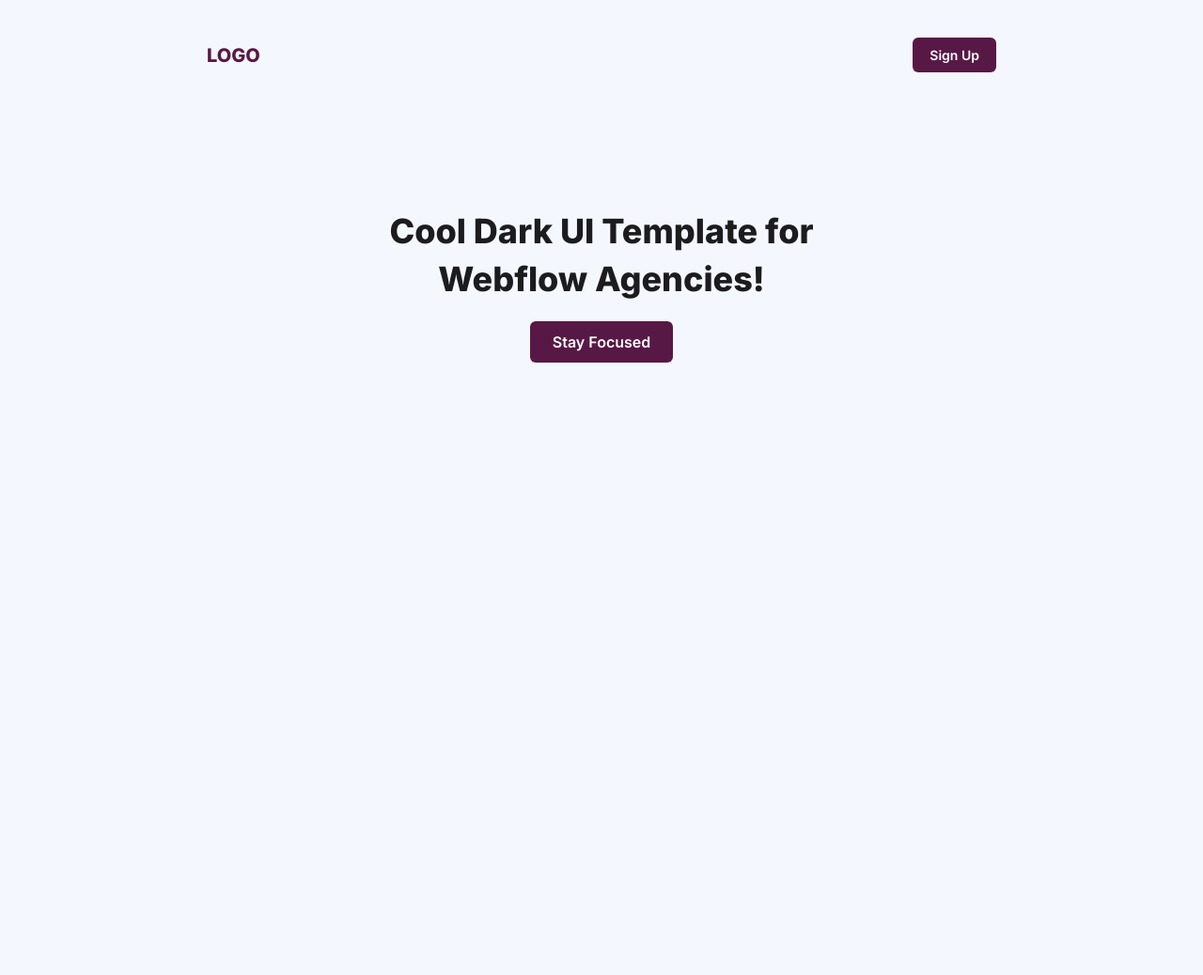
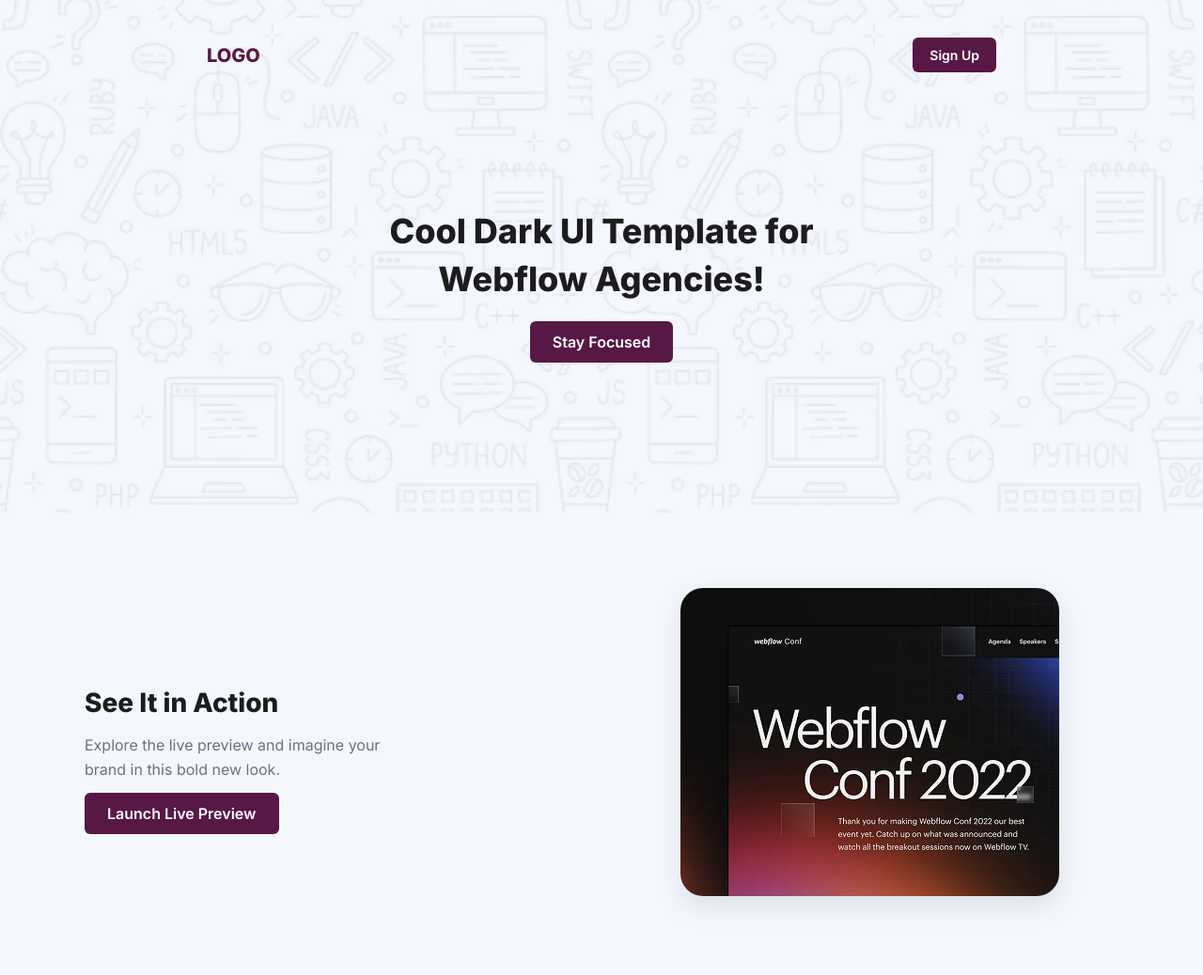
Before and after one commit to AshrafulAlam96/heroAssignmentOne, a plain HTML site: page index.html in a window 1280 px wide. Shown: the whole page at 94% size. Before the commit the page ends 800 px from the top, so only its background shows below. Drawn offline with Linux system fonts and the light colour scheme.

Commit message:
Action Section

```diff
--- a/index.html
+++ b/index.html
@@ -8,6 +8,8 @@
   <link rel="stylesheet" href="style.css" />
 </head>
 <body>
+
+  <!-- Header -->
   <header class="banner">
     <nav class="navbar">
       <div class="logo">LOGO</div>
@@ -19,5 +21,30 @@
       <a href="#" class="cta-btn">Stay Focused</a>
     </div>
   </header>
+  <!-- Header -->
+
+  <!-- Main -->
+   <Main>
+    <!-- Action Section  -->
+    <section class="action-section">
+  <div class="action-container">
+    <div class="action-text">
+      <h2>See It in Action</h2>
+      <p>Explore the live preview and imagine your <br> brand in this bold new look.</p>
+      <a href="#" class="action-btn">Launch Live Preview</a>
+    </div>
+    <div class="action-image">
+      <img src="/heroAssignmentOne/Assets/wc-mini.png" alt="Webflow Conf 2022 preview">
+    </div>
+  </div>
+</section>
+   </Main>
+   <!-- Main -->
+
+   <!-- Footer -->
+    <footer>
+
+    </footer>
+   <!-- Footer -->
 </body>
 </html>
--- a/style.css
+++ b/style.css
@@ -8,7 +8,7 @@ body {
 
 /* Banner section */
 .banner {
-  background: url('/Assigment01/Assets/Hero-bg.png') center center no-repeat;
+  background: url('/heroAssignmentOne/Assets/Hero-bg.png') center center no-repeat;
   background-size: cover;
   padding: 40px 20px;
   /* min-height: 100vh; */
@@ -23,7 +23,7 @@ body {
   display: flex;
   justify-content: space-between;
   align-items: center;
-  /* max-width: 1140px; */
+  max-width: 1140px;
   margin: 0 200px;
 }
 
@@ -41,11 +41,17 @@ body {
   text-decoration: none;
   font-weight: 600;
   font-size: 14px;
+  cursor: pointer;           /* Pointer cursor on hover */
+  transition: background-color 0.5s ease;
 }
+.signup-btn:hover {
+      background-color: #fb5534; /* Darker green on hover */
+    }
 
 /* Centered Content */
 .banner-content {
   margin-top: 120px;
+  margin-bottom: 120px;
 }
 
 .banner-content h1 {
@@ -64,8 +70,75 @@ body {
   text-decoration: none;
   font-weight: 600;
   font-size: 16px;
+  cursor: pointer;           /* Pointer cursor on hover */
+  transition: background-color 0.5s ease;
+}
+.cta-btn:hover {
+      background-color: #fb5534; /* Darker green on hover */
+    }
+
+
+/* Action Section */
+.action-section {
+  background-color: #f5f7fe;
+  padding: 80px 20px;
 }
 
+.action-container {
+  display: flex;
+  justify-content: space-between;
+  align-items: center;
+  max-width: 1100px;
+  margin: 0 auto;
+  flex-wrap: wrap;
+  gap: 40px;
+}
+
+.action-text {
+  flex: 1;
+  min-width: 280px;
+}
+
+.action-text h2 {
+  font-size: 28px;
+  font-weight: 700;
+  margin-bottom: 16px;
+  color: #1c1c1e;
+}
+
+.action-text p {
+  font-size: 16px;
+  color: #6b7280;
+  margin-bottom: 24px;
+  line-height: 1.6;
+}
+
+.action-btn {
+  background-color: #581845;
+  color: #fff;
+  padding: 12px 24px;
+  border-radius: 6px;
+  text-decoration: none;
+  font-weight: 600;
+  cursor: pointer;           /* Pointer cursor on hover */
+  transition: background-color 0.5s ease;
+}
+.action-btn:hover {
+      background-color: #fb5534; /* Darker green on hover */
+    }
+
+
+.action-image {
+  flex: 1;
+  min-width: 300px;
+  text-align: center;
+}
+
+.action-image img {
+  max-width: 100%;
+  border-radius: 24px;
+  box-shadow: 0 10px 30px rgba(0,0,0,0.1);
+}
 
 /* Responsive */
 @media (max-width: 768px) {
```
Also changed, not shown: Assets/Hero-bg.png (added), Assets/avatar.png (added), Assets/icon-star.png (added), Assets/wc-big.png (added), Assets/wc-mini.png (added).
